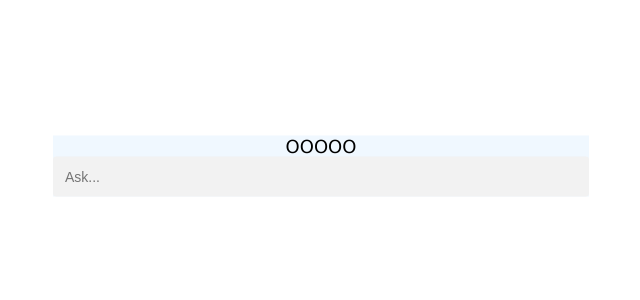
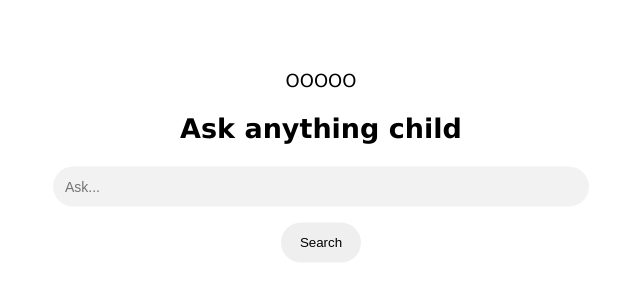
Before and after one commit to Coding-Verse/RishiGPT, a plain HTML site: page index.html in a window 1280 px wide. Shown: the part 234-534 px from the top of the page, without its empty margins (319-959 px from the left). Drawn offline with Linux system fonts and the light colour scheme.

Commit message:
Made changes to the UI

```diff
--- a/index.html
+++ b/index.html
@@ -1,20 +1,22 @@
 <!DOCTYPE html>
 <html lang="en">
   <head>
-  <meta charset="UTF-8">
-  <meta http-equiv="X-UA-Compatible" content="IE=edge">
-  <meta name="viewport" content="width=device-width, initial-scale=1.0">
-  <link rel="stylesheet" href="main.css">
+    <meta charset="UTF-8" />
+    <meta http-equiv="X-UA-Compatible" content="IE=edge" />
+    <meta name="viewport" content="width=device-width, initial-scale=1.0" />
+    <link rel="stylesheet" href="main.css" />
     <title>GPT</title>
   </head>
   <body>
     <div class="all">
       <div class="picture">OOOOO</div>
+      <h2>Ask anything child</h2>
       <div class="search">
         <form action="serach">
-      <input type="text" placeholder="Ask...">
+          <input type="text" placeholder="Ask..." />
         </form>
       </div>
+      <button>Search</button>
     </div>
   </body>
 </html>
--- a/main.css
+++ b/main.css
@@ -10,7 +10,6 @@ body {
   left: 50%;
   top: 50%;
   transform: translate(-50%, -50%);
-  background-color: aliceblue;
 }
 
 .input {
@@ -18,7 +17,7 @@ body {
   position: relative;
   display: flex;
   border-style: none;
-  background-color: aqua;
+  border-radius: 20px;
 }
 
 @media screen and (min-width: 480px) {
@@ -33,6 +32,7 @@ body {
     border-radius: 3px;
     width: 40vw;
     font-size: 14px;
+    border-radius: 100px;
   }
 }
 @media screen and (max-width: 479px) {
@@ -49,3 +49,15 @@ body {
     font-size: 14px;
   }
 }
+
+button {
+  border: none;
+  -webkit-appearance: none;
+  -ms-appearance: none;
+  -moz-appearance: none;
+  appearance: none;
+  border-radius: 20px;
+  height: 5vh;
+  width: 10vh;
+  margin-top: 2vh;
+}
```
Lines whose indentation alone changed are shown as unchanged.
